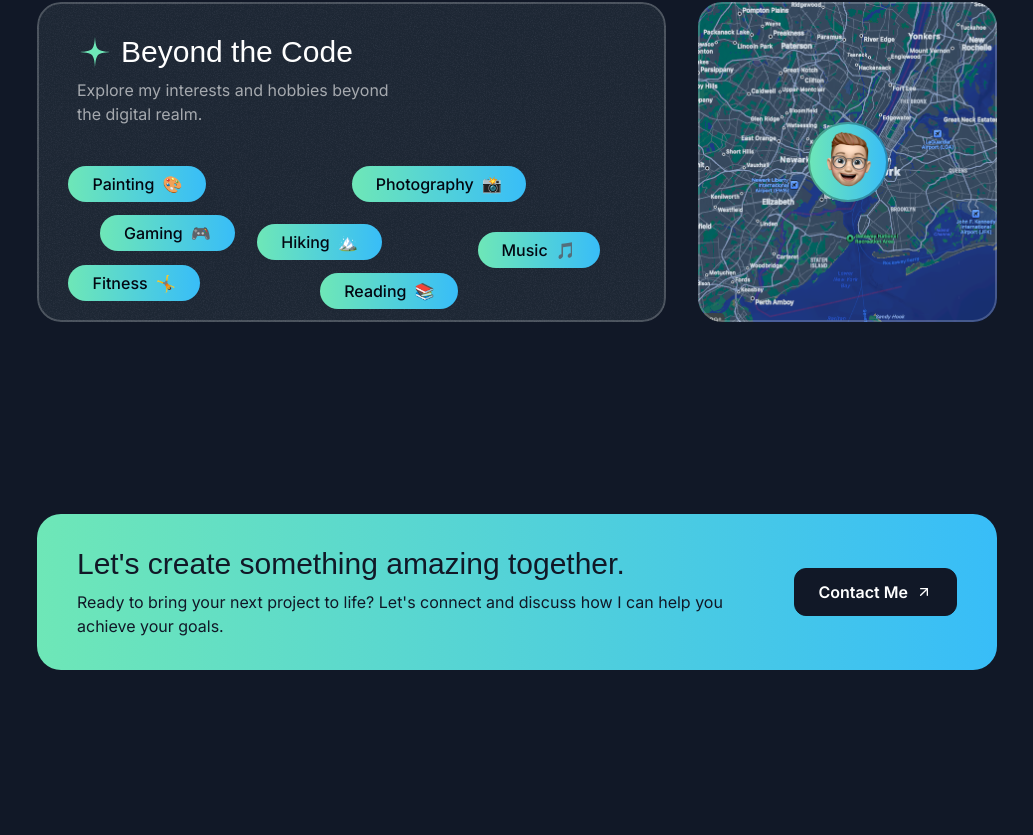
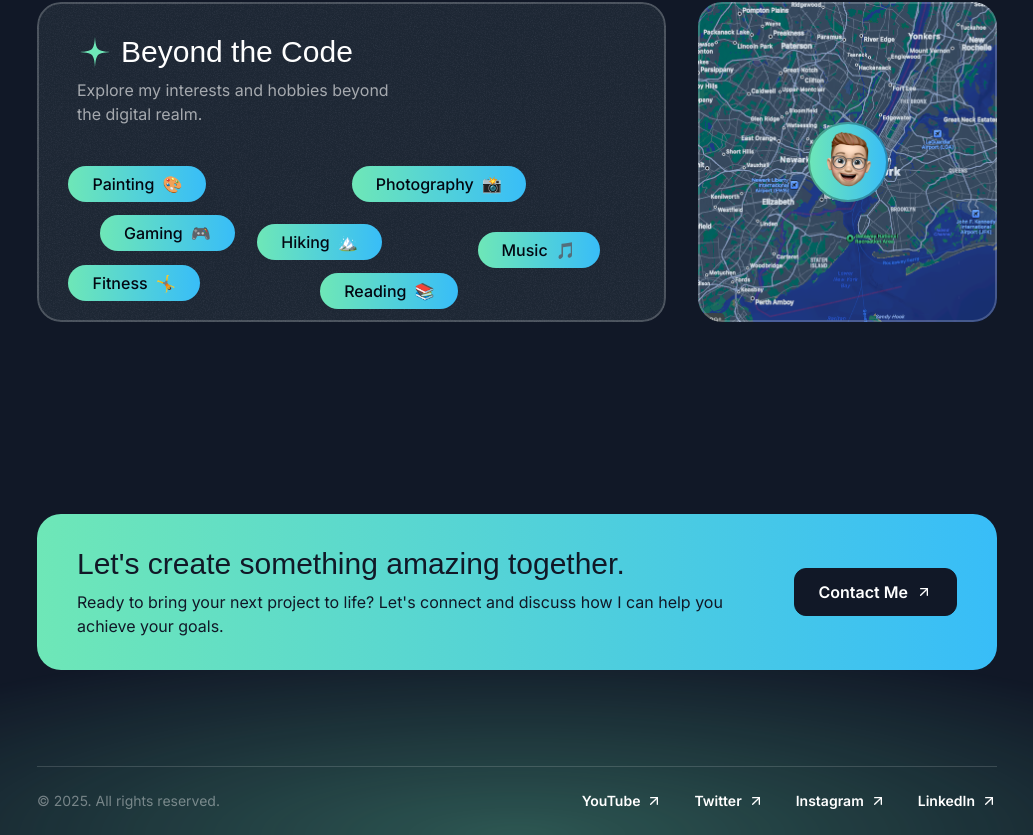
Before and after one commit to theankitgupta/practicePortfolioTwo, a Next.js app: page / in a window 1280 px wide. Shown: the part 4626-5461 px from the top of the page, without its empty margins (123-1156 px from the left). Before the commit the page ends 5392 px from the top, so only its background shows below. Built offline with nearby package versions, Linux system fonts and the light colour scheme; a web font is replaced by a local one.

Commit message:
Footer Section

```diff
--- a/src/app/page.tsx
+++ b/src/app/page.tsx
@@ -1,5 +1,6 @@
 import About from "@/sections/About";
 import Contact from "@/sections/Contact";
+import Footer from "@/sections/Footer";
 import Header from "@/sections/Header";
 import Hero from "@/sections/Hero";
 import Projects from "@/sections/Projects";
@@ -16,6 +17,7 @@
       <Testimonials />
       <About />
       <Contact />
+      <Footer />
     </div>
   );
 }
--- a/src/sections/Footer.tsx
+++ b/src/sections/Footer.tsx
@@ -1,3 +1,48 @@
-export const Footer = () => {
-  return <div>Footer Section</div>;
-};
+import ArrowUpRightIcon from "@/assets/icons/arrow-up-right.svg";
+import React from "react";
+
+function Footer() {
+  const footerLinks = [
+    {
+      title: "YouTube",
+      href: "",
+    },
+    {
+      title: "Twitter",
+      href: "",
+    },
+    {
+      title: "Instagram",
+      href: "",
+    },
+    {
+      title: "LinkedIn",
+      href: "",
+    },
+  ];
+
+  return (
+    <footer className="relative -z-10 overflow-x-clip">
+      <div className="absolute h-[400px] w-[1600px] bottom-0 left-1/2 -translate-x-1/2 bg-emerald-300/30 [mask-image:radial-gradient(50%_50%_at_bottom_center,black,transparent)] -z-10"></div>
+      <div className="container">
+        <div className="border-t border-white/15 py-6 text-sm flex flex-col md:flex-row md:justify-between items-center gap-8">
+          <div className="text-white/40">&copy; 2025. All rights reserved.</div>
+          <nav className="flex flex-col md:flex-row items-center gap-8">
+            {footerLinks.map((link) => (
+              <a
+                href="#"
+                key={link.title}
+                className="inline-flex items-center gap-1.5"
+              >
+                <span className="font-semibold">{link.title}</span>
+                <ArrowUpRightIcon className="size-4" />
+              </a>
+            ))}
+          </nav>
+        </div>
+      </div>
+    </footer>
+  );
+}
+
+export default Footer;
```
